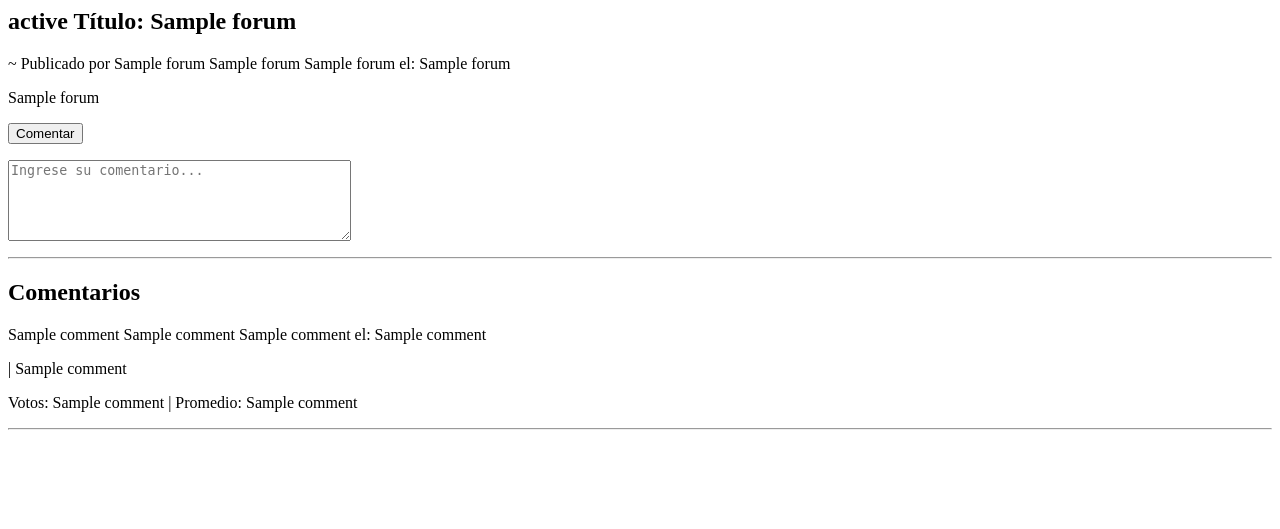
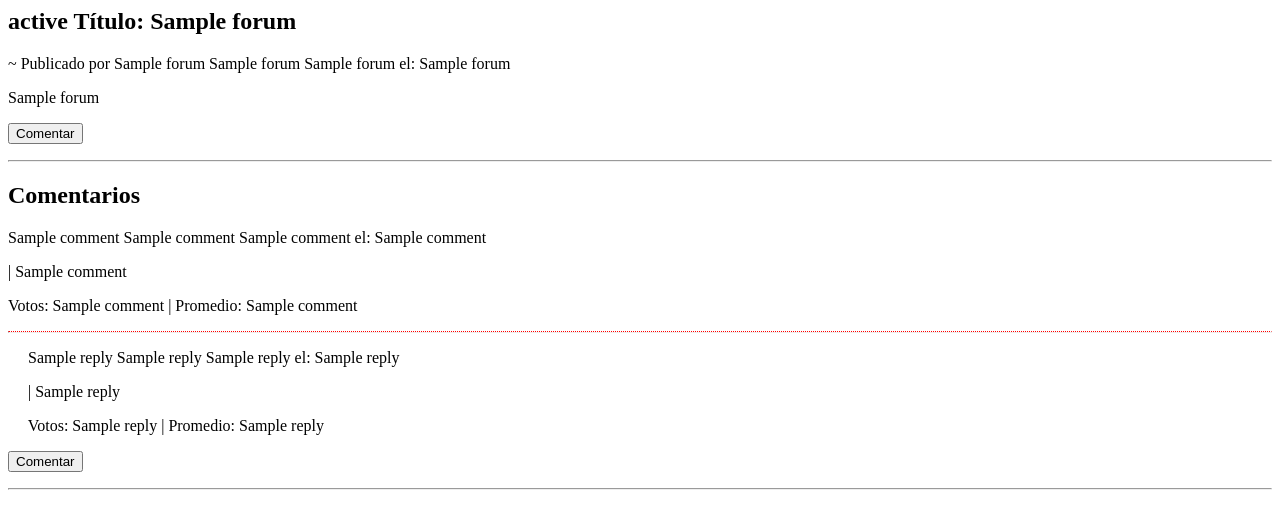
Before and after one commit to tsg3/quipu_hackaton_juventudes, a Flask app: template flaskr/templates/forum.html in a window 1280 px wide. Shown: the top 529 px of the page. Run offline with Flask 2, Linux system fonts and the light colour scheme; the template is opened without the code that fills it: most values are stand-ins (such as "Sample title", 1, 10 or a date in 2020); parts of the project's set-up code (start-up, migrations or seed data) failed here and were passed over.

Commit message:
[feat] replies for comments

```diff
--- /dev/null
+++ b/flaskr/static/js/forum.js
@@ -0,0 +1,7 @@
+function show_form(caller, name){
+    var caller_btn = document.getElementById(caller);
+    caller_btn.style.display = "none";
+
+    var form = document.getElementById(name);
+    form.style.display = "block";
+}
--- a/flaskr/templates/forum.html
+++ b/flaskr/templates/forum.html
@@ -1,19 +1,47 @@
 <title>Forum</title>
+
 <section class="content">
+
     <h1>{{ state }} Título: {{ forum[0] }}</h1>
     ~ Publicado por {{ forum[4] }} {{ forum[5] }} {{ forum[6] }} el: {{ forum[2] }}
     <p>{{ forum[1] }}
-    <form method ="post" action="/forum/read/{{ uuid }}/comment">
+    <p><button id="show_form" onclick="show_form('show_form', 'forum_comm')"
+        style="display:block">Comentar</button>
+    <form id="forum_comm" style="display:none" method ="post"
+        action="/forum/read/{{ uuid }}/comment">
         <button type="submit">Comentar</button>
         <p><textarea name="texto" cols="40" rows="5"
             placeholder="Ingrese su comentario..."></textarea>
     </form>
     <hr>
+
     <h2>Comentarios</h2>
     {% for comment in comments['comms'] %}
         {{ comment[5] }} {{ comment[6] }} {{ comment[7] }} el: {{ comment[2] }}
         <p> | {{ comment[1] }}
         <p>Votos: {{ comment[3] }} | Promedio: {{ comment[4] }}
+
+        {% for reply in comments['replies'][comment[0]] %}
+            <hr style="border-top: 1px dotted red;">
+            <p>&emsp; {{ reply[5] }} {{ reply[6] }} {{ reply[7] }} el: {{ reply[2] }}
+            <p>&emsp; | {{ reply[1] }}
+            <p>&emsp; Votos: {{ reply[3] }} | Promedio: {{ reply[4] }}
+        {% endfor %}
+
+
+        <p><button id="show_form_c{{ comment[0] }}"
+            onclick="show_form('show_form_c{{ comment[0] }}', 'comment_c{{ comment[0] }}')"
+            style="display:block">Comentar</button>
+        <form id="comment_c{{ comment[0] }}" style="display:none" method ="post"
+            action="/forum/read/{{ uuid }}/reply">
+            <input type="hidden" name="comment_key" value="{{ comment[0] }}"/>
+            <button type="submit">Comentar</button>
+            <p><textarea name="texto" cols="40" rows="5"
+                placeholder="Ingrese su comentario..."></textarea>
+        </form>
         <hr>
     {% endfor %}
+
 </section>
+
+<script type=text/javascript src="{{url_for('static', filename='js/forum.js') }}"></script>
```
Also changed, not shown: flaskr/app/routes/forum.py (+25 -0 lines).
